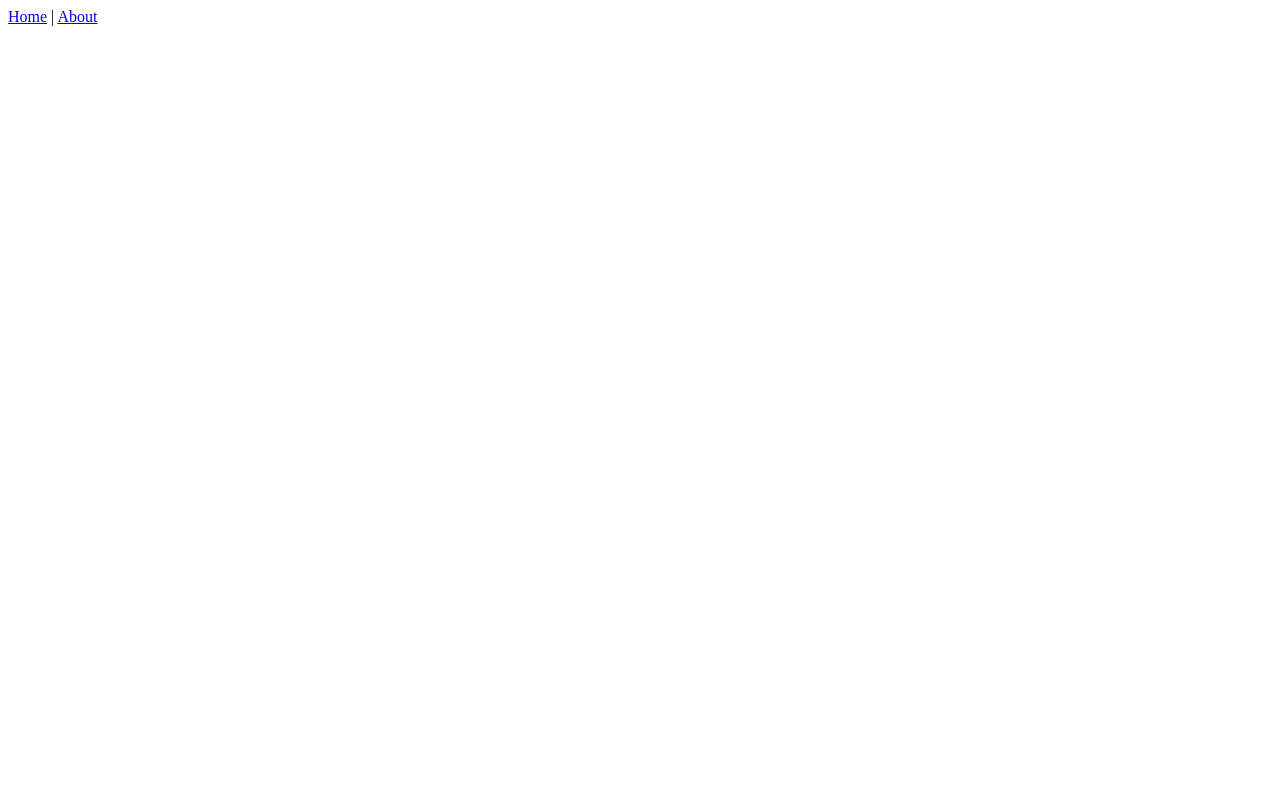
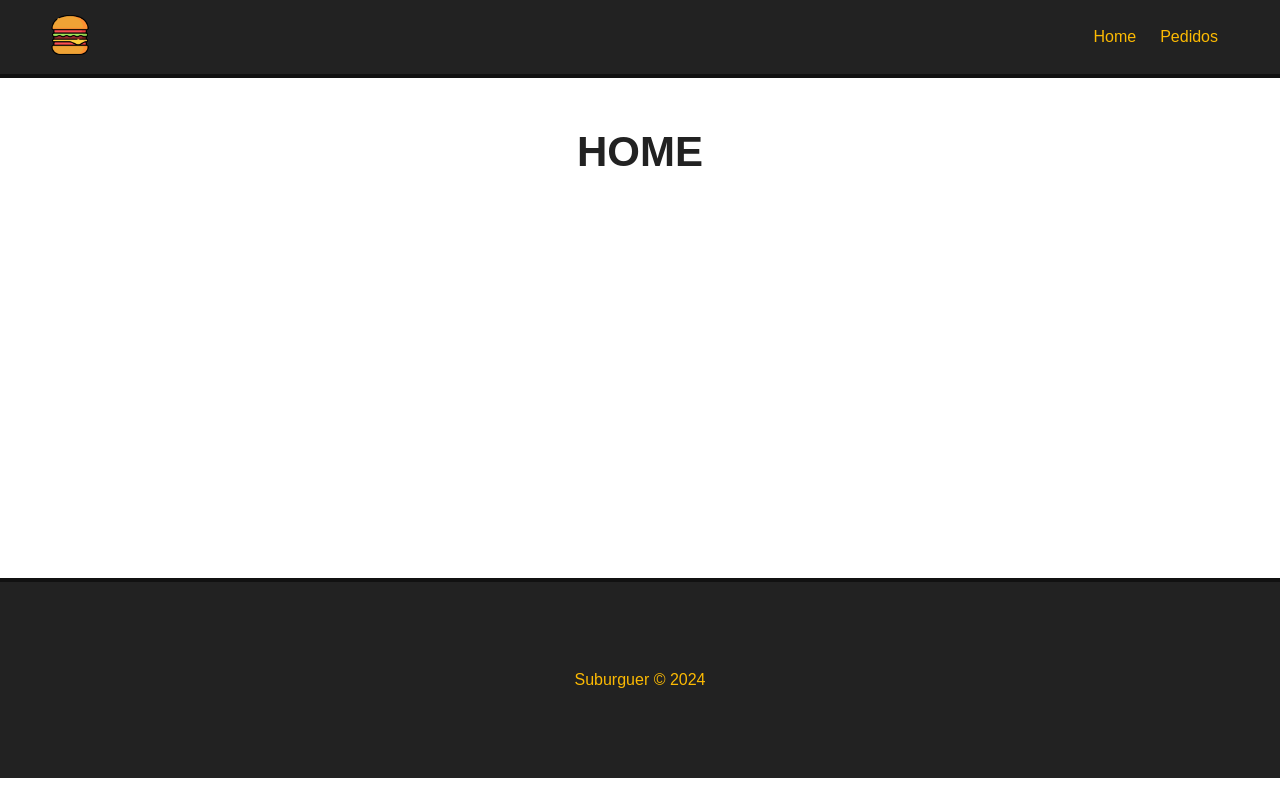
Before and after one commit to Clarinhaaa/suburguer, a Vue app: page / in a window 1280 px wide. Built offline with nearby package versions, Linux system fonts and the light colour scheme.

Commit message:
Vue Router + CSS do header e footer

```diff
--- a/public/index.html
+++ b/public/index.html
@@ -4,8 +4,8 @@
     <meta charset="utf-8">
     <meta http-equiv="X-UA-Compatible" content="IE=edge">
     <meta name="viewport" content="width=device-width,initial-scale=1.0">
-    <link rel="icon" href="<%= BASE_URL %>favicon.ico">
-    <title><%= htmlWebpackPlugin.options.title %></title>
+    <link rel="icon" href="favicon.ico">
+    <title>Suburguer</title>
   </head>
   <body>
     <noscript>
--- a/src/App.vue
+++ b/src/App.vue
@@ -1,11 +1,45 @@
 <template>
-  <nav>
-    <router-link to="/">Home</router-link> |
-    <router-link to="/about">About</router-link>
-  </nav>
-  <router-view/>
+  <Navbar v-bind:logo="logoSrc" v-bind:alt="appNome"></Navbar>
+  <router-view />
+  <Footer></Footer>
 </template>
 
-<style>
+<script>
+import Navbar from "./components/Navbar.vue";
+import Footer from "./components/Footer.vue";
 
+export default {
+  name: "App",
+  components: {
+    Navbar,
+    Footer,
+  },
+  data() {
+    return {
+      logoSrc: "/img/logo.png",
+      appNome: "Suburguer",
+    };
+  },
+};
+</script>
+
+<style global>
+* {
+  font-family: Arial, Helvetica, sans-serif;
+  padding: 0;
+  margin: 0;
+  box-sizing: border-box;
+}
+
+.main-container {
+  margin: 50px;
+  min-height: 400px;
+}
+
+h1 {
+  text-align: center;
+  font-size: 42px;
+  margin-bottom: 30px;
+  color: #222;
+}
 </style>
--- /dev/null
+++ b/src/components/Footer.vue
@@ -0,0 +1,24 @@
+<template>
+  <footer>
+    <p>Suburguer &copy; 2024</p>
+  </footer>
+</template>
+
+<script>
+export default {
+  name: "Footer",
+};
+</script>
+
+<style scoped>
+  footer {
+    height: 200px;
+    background-color: #222;
+    border-top: 4px solid #111;
+    color: #fcba03;
+    display: flex;
+    align-items: center;
+    justify-content: center;
+    width: 100%;
+  }
+</style>
--- /dev/null
+++ b/src/components/Navbar.vue
@@ -0,0 +1,48 @@
+<template>
+  <div id="nav">
+    <router-link to="/" id="logo">
+      <img v-bind:src="logo" v-bind:alt="alt" />
+    </router-link>
+    <router-link to="/">Home</router-link>
+    <router-link to="/pedidos">Pedidos</router-link>
+  </div>
+</template>
+
+<script>
+export default {
+  name: "Navbar",
+  props: ["logo", "alt"],
+};
+</script>
+
+<style scoped>
+#nav {
+  background-color: #222;
+  border-bottom: 4px solid #111;
+  padding: 15px 50px;
+  display: flex;
+  justify-content: flex-end;
+  align-items: center;
+}
+
+#nav #logo {
+  margin: auto;
+  margin-left: 0;
+}
+
+#nav #logo img {
+  width: 40px;
+  height: 40px;
+}
+
+#nav a {
+  color: #fcba03;
+  text-decoration: none;
+  margin: 12px;
+  transition: 0.5s;
+}
+
+#nav a:hover {
+  color: #fff;
+}
+</style>
--- a/src/router/index.js
+++ b/src/router/index.js
@@ -1,25 +1,26 @@
-import { createRouter, createWebHistory } from 'vue-router'
-import HomeView from '../views/HomeView.vue'
+import { createRouter, createWebHistory } from "vue-router";
+import HomeView from "../views/HomeView.vue";
 
 const routes = [
   {
-    path: '/',
-    name: 'home',
-    component: HomeView
+    path: "/",
+    name: "home",
+    component: HomeView,
   },
   {
-    path: '/about',
-    name: 'about',
+    path: "/pedidos",
+    name: "pedidos",
     // route level code-splitting
-    // this generates a separate chunk (about.[hash].js) for this route
+    // this generates a separate chunk (pedidos.[hash].js) for this route
     // which is lazy-loaded when the route is visited.
-    component: () => import(/* webpackChunkName: "about" */ '../views/AboutView.vue')
-  }
-]
+    component: () =>
+      import(/* webpackChunkName: "pedidos" */ "../views/PedidosView.vue"),
+  },
+];
 
 const router = createRouter({
   history: createWebHistory(process.env.BASE_URL),
-  routes
-})
+  routes,
+});
 
-export default router
+export default router;
--- a/src/views/AboutView.vue
+++ /dev/null
@@ -1,5 +0,0 @@
-<template>
-  <div class="about">
-    <h1>This is an about page</h1>
-  </div>
-</template>
--- a/src/views/HomeView.vue
+++ b/src/views/HomeView.vue
@@ -1,9 +1,11 @@
 <template>
-  <div class="home">
-
+  <div class="main-container">
+    <h1>HOME</h1>
   </div>
 </template>
 
 <script>
-
+export default {
+  name: "Home",
+};
 </script>
--- /dev/null
+++ b/src/views/PedidosView.vue
@@ -0,0 +1,5 @@
+<template>
+  <div class="main-container">
+    <h1>PEDIDOS</h1>
+  </div>
+</template>
```
